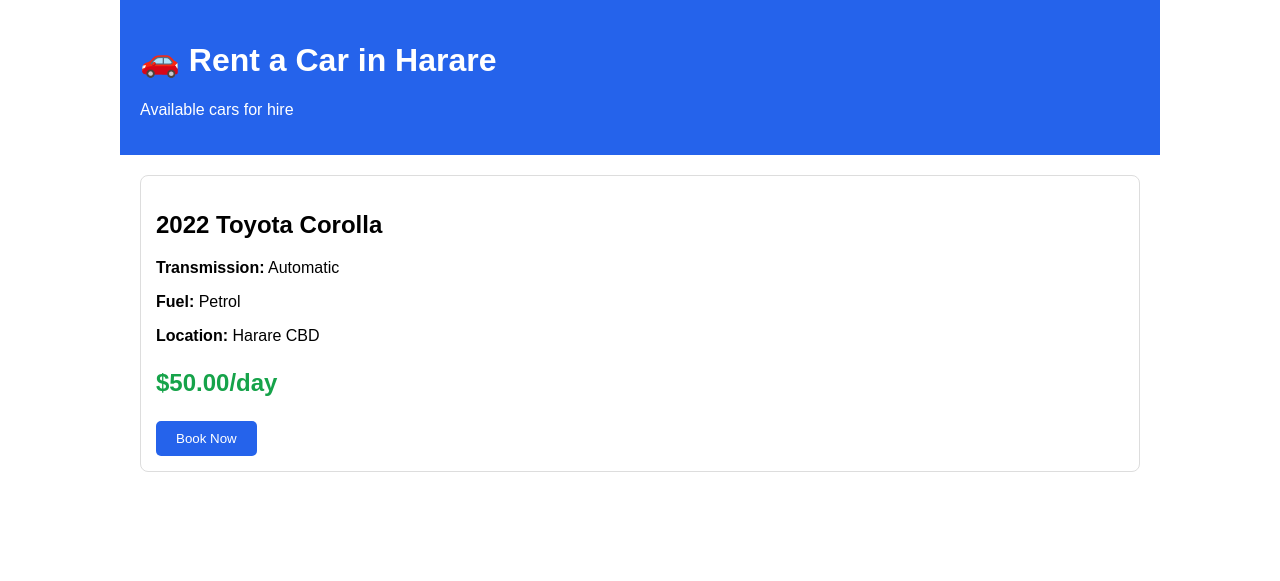
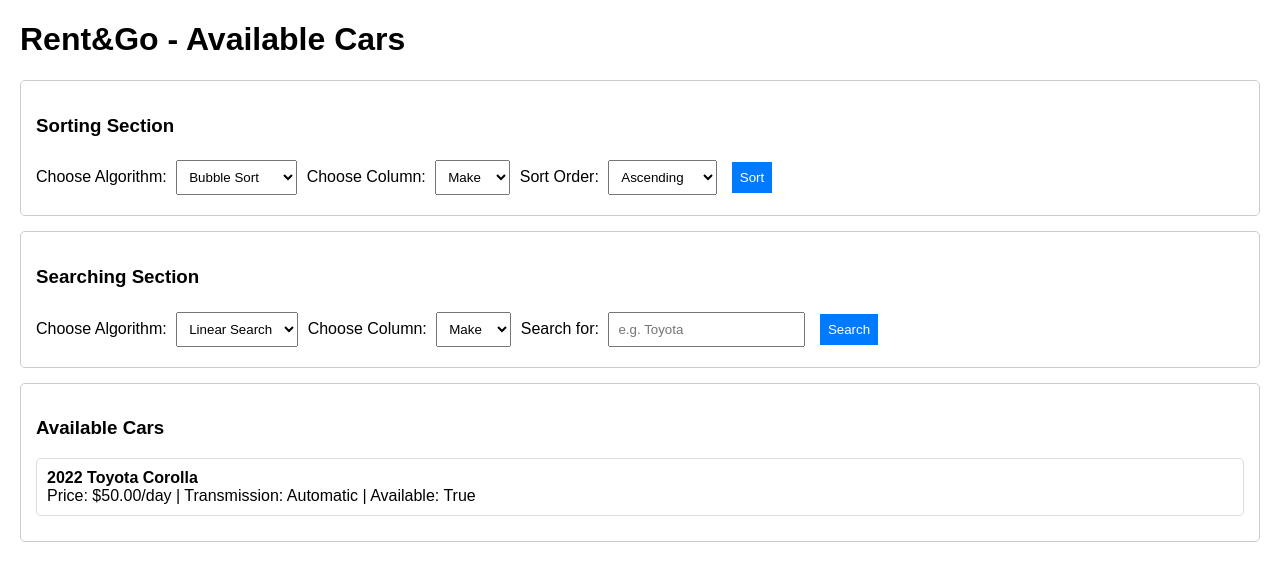
Before and after one commit to marambanyikatakawira-lab/rentandgo, a Django app: template cars/templates/cars/home.html in a window 1280 px wide. Shown: the top 581 px of the page. Run offline with Django 5.2, Linux system fonts and the light colour scheme; the template is opened without the code that fills it: values that come from a table or form of the project are taken from there, others are empty; data comes from the database, SQL or seed files in the repository; parts of the project's set-up code (start-up, migrations or seed data) failed here and were passed over.

Commit message:
Add sorting and searching UI + connect algorithms

```diff
--- a/cars/templates/cars/home.html
+++ b/cars/templates/cars/home.html
@@ -1,35 +1,85 @@
 <!DOCTYPE html>
 <html>
 <head>
-    <title>Car Rental - Harare</title>
+    <title>Rent&Go - Car Rental</title>
     <style>
-        body { font-family: Arial; max-width: 1000px; margin: 0 auto; padding: 20px; }
-        .header { background: #2563eb; color: white; padding: 20px; margin: -20px -20px 20px; }
-        .car-grid { display: grid; grid-template-columns: repeat(auto-fit, minmax(300px, 1fr)); gap: 20px; }
-        .car-card { border: 1px solid #ddd; border-radius: 8px; padding: 15px; }
-        .price { font-size: 24px; color: #16a34a; font-weight: bold; }
-        .book-btn { background: #2563eb; color: white; padding: 10px 20px; border: none; border-radius: 5px; cursor: pointer; }
+        body { font-family: Arial; margin: 20px; }
+        .section { border: 1px solid #ccc; padding: 15px; margin: 15px 0; border-radius: 5px; }
+        .car-card { border: 1px solid #ddd; padding: 10px; margin: 10px 0; border-radius: 5px; }
+        select, input, button { padding: 8px; margin: 5px; }
+        button { background: #007bff; color: white; border: none; cursor: pointer; }
     </style>
 </head>
 <body>
-    <div class="header">
-        <h1>🚗 Rent a Car in Harare</h1>
-        <p>Available cars for hire</p>
+    <h1>Rent&Go - Available Cars</h1>
+
+    <!-- SORTING SECTION -->
+    <div class="section">
+        <h3>Sorting Section</h3>
+        <form method="GET">
+            <label>Choose Algorithm:</label>
+            <select name="algorithm">
+                <option value="bubble">Bubble Sort</option>
+                <option value="selection">Selection Sort</option>
+                <option value="quick">Quick Sort</option>
+            </select>
+
+            <label>Choose Column:</label>
+            <select name="column">
+                <option value="make">Make</option>
+                <option value="model">Model</option>
+                <option value="year">Year</option>
+                <option value="price_per_day">Price</option>
+            </select>
+
+            <label>Sort Order:</label>
+            <select name="order">
+                <option value="asc">Ascending</option>
+                <option value="desc">Descending</option>
+            </select>
+
+            <button type="submit" name="sort">Sort</button>
+        </form>
     </div>
 
-    <div class="car-grid">
+    <!-- SEARCHING SECTION -->
+    <div class="section">
+        <h3>Searching Section</h3>
+        <form method="GET">
+            <label>Choose Algorithm:</label>
+            <select name="search_algorithm">
+                <option value="linear">Linear Search</option>
+                <option value="binary">Binary Search</option>
+            </select>
+
+            <label>Choose Column:</label>
+            <select name="search_column">
+                <option value="make">Make</option>
+                <option value="model">Model</option>
+                <option value="year">Year</option>
+            </select>
+
+            <label>Search for:</label>
+            <input type="text" name="search_value" placeholder="e.g. Toyota">
+
+            <button type="submit" name="search">Search</button>
+        </form>
+    </div>
+
+    <!-- CAR LISTINGS -->
+    <div class="section">
+        <h3>Available Cars</h3>
         {% for car in cars %}
-        <div class="car-card">
-            <h2>{{ car.year }} {{ car.make }} {{ car.model }}</h2>
-            <p><strong>Transmission:</strong> {{ car.transmission }}</p>
-            <p><strong>Fuel:</strong> {{ car.fuel_type }}</p>
-            <p><strong>Location:</strong> {{ car.location }}</p>
-            <p class="price">${{ car.price_per_day }}/day</p>
-            <button class="book-btn">Book Now</button>
-        </div>
+            <div class="car-card">
+                <strong>{{ car.year }} {{ car.make }} {{ car.model }}</strong><br>
+                Price: ${{ car.price_per_day }}/day |
+                Transmission: {{ car.transmission }} |
+                Available: {{ car.is_available }}
+            </div>
         {% empty %}
-        <p>No cars available right now. Check back later.</p>
+            <p>No cars found. Try a different search.</p>
         {% endfor %}
     </div>
+
 </body>
 </html>
```
Also changed, not shown: cars/views.py (+33 -6 lines).
